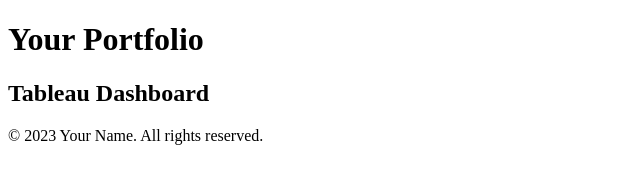
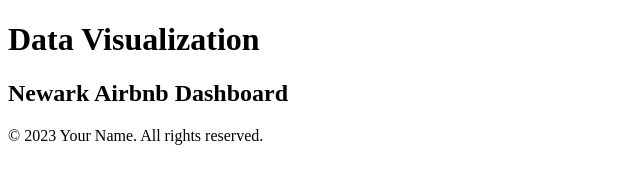
Before and after one commit to AurovindSri/Projects, a plain HTML site: page Airbnb/Newark/Newark_Airbnb_Dashboards.html in a window 1280 px wide. Shown: the whole page, without its empty margins (0-640 px from the left). Drawn offline with Linux system fonts and the light colour scheme.

Commit message:
Update and rename index.html to Newark_Airbnb_Dashboards.html

```diff
--- a/Airbnb/Newark/index.html
+++ b/Airbnb/Newark/Newark_Airbnb_Dashboards.html
@@ -9,11 +9,11 @@
 
 <body>
     <header>
-        <h1>Your Portfolio</h1>
+        <h1>Data Visualization</h1>
     </header>
 
     <section>
-        <h2>Tableau Dashboard</h2>
+        <h2>Newark Airbnb Dashboard</h2>
         <div class='tableauPlaceholder' id='viz1703873743220' style='position: relative'>
             <noscript>
                 <a href='#'>
```
